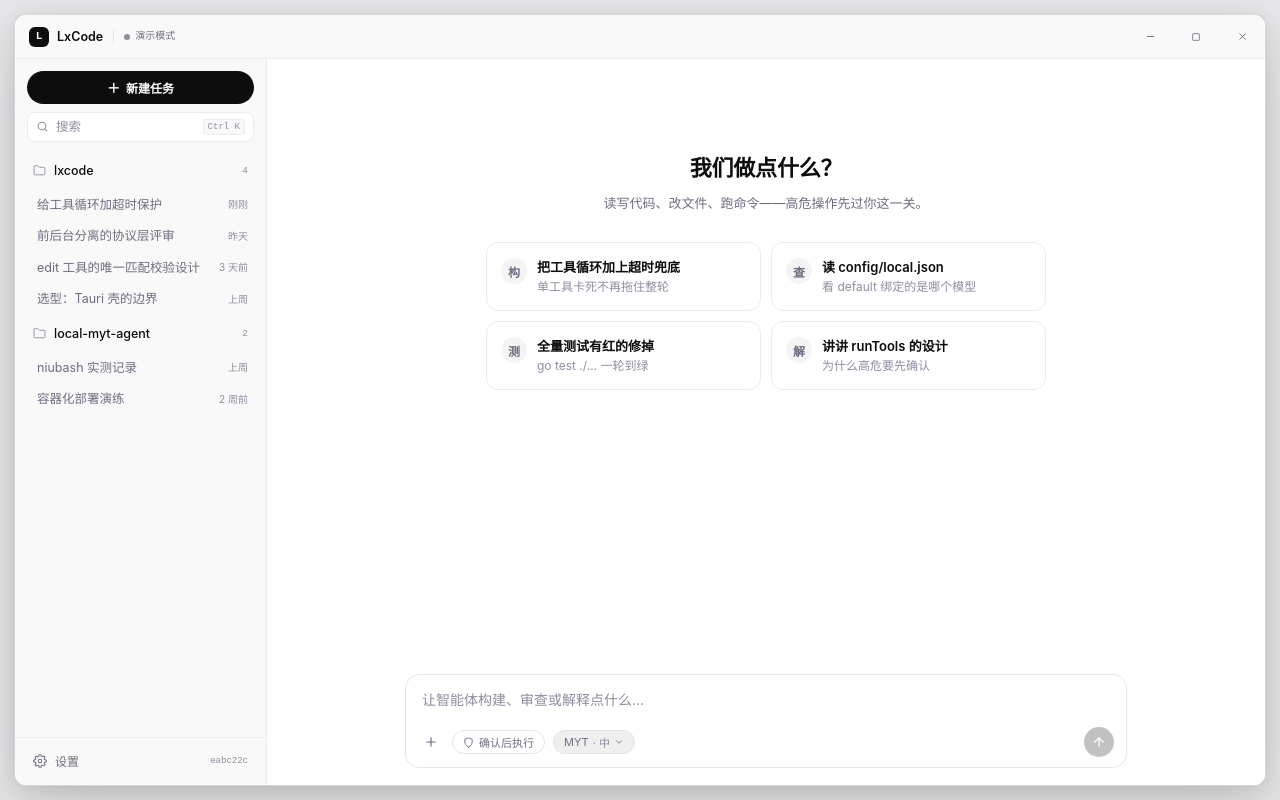
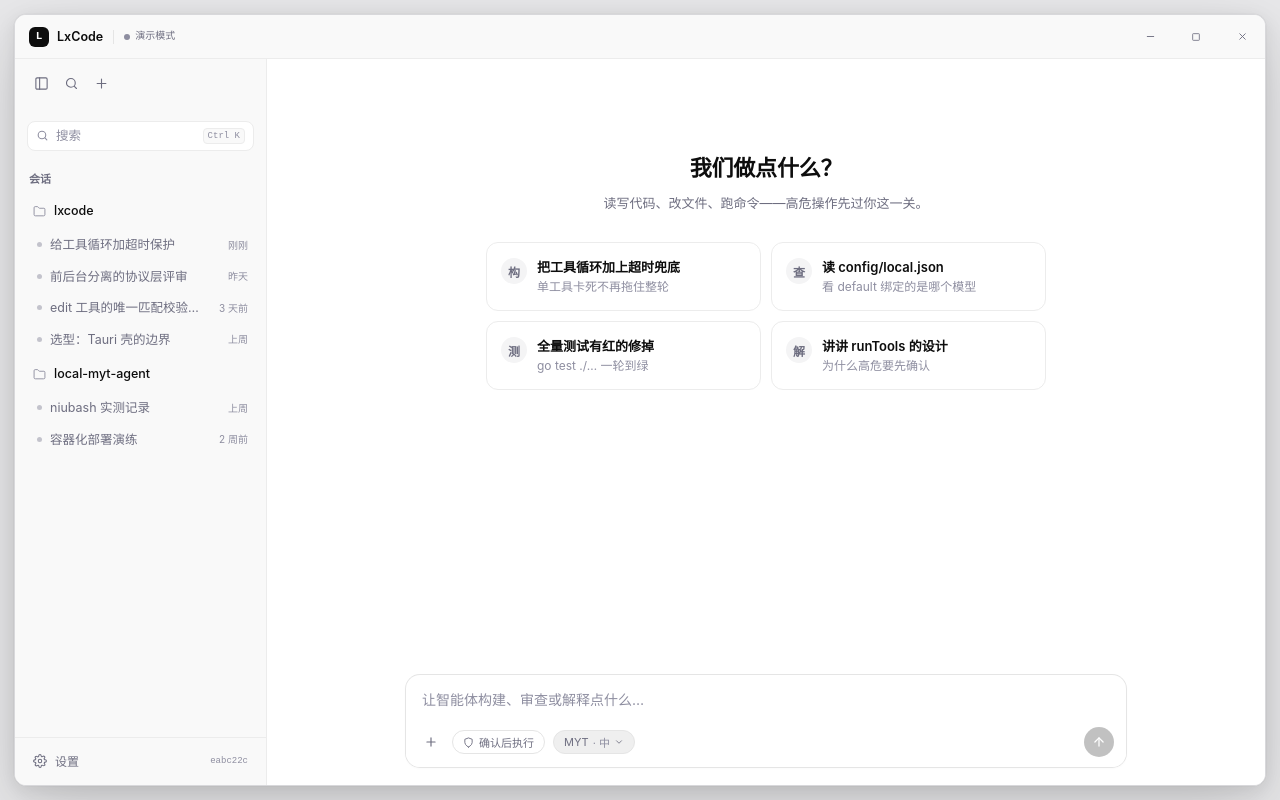
Before and after one commit to Laoxiao7274/lxcode, a React (Vite) app in the folder frontend/: page / in a window 1280 px wide. Built offline with nearby package versions, Linux system fonts and the light colour scheme.

Commit message:
feat(前端): 侧栏按 Codex Directory 补齐细节（顶部图标行 / Threads 标题+三点 / 项目行 hover 操作 / 会话状态蓝点）

```diff
--- a/frontend/src/components/Sidebar.tsx
+++ b/frontend/src/components/Sidebar.tsx
@@ -1,4 +1,4 @@
-import { useState } from "react";
+import { useRef, useState } from "react";
 import type { AgentSource } from "../agent/types";
 
 /** 侧栏：品牌 → 新建任务 → 搜索（过滤会话）→ 任务列表 → 底部设置。 */
@@ -14,6 +14,7 @@ export function Sidebar({
   onOpenSettings: () => void;
 }) {
   const [query, setQuery] = useState("");
+  const searchRef = useRef<HTMLInputElement>(null);
   const all = source.sessions();
   const list = query.trim()
     ? all.filter((s) => s.title.toLowerCase().includes(query.trim().toLowerCase()))
@@ -21,16 +22,34 @@ export function Sidebar({
 
   return (
     <aside className="sidebar">
+      {/* 顶部图标行（Codex：侧栏切换 / 搜索 / 新建） */}
+      <div className="sidebar-iconbar">
+        <button type="button" className="ib-btn" aria-label="折叠侧栏" title="折叠侧栏">
+          <svg width="15" height="15" viewBox="0 0 24 24" fill="none" stroke="currentColor" strokeWidth="1.8" strokeLinecap="round" strokeLinejoin="round" aria-hidden="true">
+            <rect x="3" y="3" width="18" height="18" rx="2" />
+            <path d="M9 3v18" />
+          </svg>
+        </button>
+        <button type="button" className={"ib-btn" + (query ? " on" : "")} aria-label="搜索" title="搜索" onClick={() => searchRef.current?.focus()}>
+          <svg width="15" height="15" viewBox="0 0 24 24" fill="none" stroke="currentColor" strokeWidth="1.8" strokeLinecap="round" strokeLinejoin="round" aria-hidden="true">
+            <circle cx="11" cy="11" r="7" />
+            <path d="m20 20-3.5-3.5" />
+          </svg>
+        </button>
+        <button type="button" className="ib-btn" aria-label="新建任务" title="新建任务" onClick={() => !busy && source.newSession()}>
+          <svg width="15" height="15" viewBox="0 0 24 24" fill="none" stroke="currentColor" strokeWidth="1.8" strokeLinecap="round" strokeLinejoin="round" aria-hidden="true">
+            <path d="M12 5v14M5 12h14" />
+          </svg>
+        </button>
+      </div>
       <div className="sidebar-pad">
-        <button className="new-task-btn" onClick={() => !busy && source.newSession()}>
-          <span className="plusGlyph">＋</span> 新建任务
-        </button>
         <div className="search-box">
           <svg className="search-icon" width="13" height="13" viewBox="0 0 24 24" fill="none" stroke="currentColor" strokeWidth="2" strokeLinecap="round" strokeLinejoin="round" aria-hidden="true">
             <circle cx="11" cy="11" r="7" />
             <path d="m20 20-3.5-3.5" />
           </svg>
           <input
+            ref={searchRef}
             value={query}
             placeholder="搜索"
             aria-label="搜索任务"
@@ -53,8 +72,15 @@ export function Sidebar({
           )}
         </div>
       </div>
-      {/* Codex 式嵌套分组：项目（文件夹行）→ 组内会话（缩进 + 蓝点 + 相对时间），
-          超过 4 条折叠为 Show more（截图实证的 Directory 形态） */}
+      {/* 会话嵌套分组（Codex Directory 形态）+ Threads 标题行 */}
+      <div className="sidebar-label threads-label">
+        会话
+        <span className="threads-actions" aria-hidden>
+          <svg width="13" height="13" viewBox="0 0 24 24" fill="currentColor" aria-hidden="true">
+            <circle cx="5" cy="12" r="1.6" /><circle cx="12" cy="12" r="1.6" /><circle cx="19" cy="12" r="1.6" />
+          </svg>
+        </span>
+      </div>
       {(() => {
         const SHOW = 4;
         const groups = new Map<string, typeof all>();
@@ -74,7 +100,14 @@ export function Sidebar({
                   <path d="M20 20a2 2 0 0 0 2-2V8a2 2 0 0 0-2-2h-7.9a2 2 0 0 1-1.69-.9L9.6 3.9A2 2 0 0 0 7.93 3H4a2 2 0 0 0-2 2v13a2 2 0 0 0 2 2Z" />
                 </svg>
                 <span className="ws-name">{ws}</span>
-                <span className="ws-count">{sessions.length}</span>
+                <span className="ws-actions" aria-hidden>
+                  <svg width="12" height="12" viewBox="0 0 24 24" fill="currentColor" aria-hidden="true">
+                    <circle cx="5" cy="12" r="1.5" /><circle cx="12" cy="12" r="1.5" /><circle cx="19" cy="12" r="1.5" />
+                  </svg>
+                  <svg width="12" height="12" viewBox="0 0 24 24" fill="none" stroke="currentColor" strokeWidth="1.8" strokeLinecap="round" strokeLinejoin="round" aria-hidden="true">
+                    <path d="M17 3a2.85 2.83 0 1 1 4 4L7.5 20.5 2 22l1.5-5.5Z" />
+                  </svg>
+                </span>
               </div>
               {visible.map((s) => (
                 <div
@@ -83,8 +116,8 @@ export function Sidebar({
                   onClick={() => !busy && source.resumeSession(s.id)}
                   title={s.title}
                 >
+                  <span className={"s-dot" + (s.id === currentId && busy ? " live" : "")} aria-hidden />
                   <span className="title">{s.title}</span>
-                  {s.id === currentId && busy && <span className="live-dot" />}
                   <span className="time">{s.updatedAt}</span>
                 </div>
               ))}
--- a/frontend/src/styles/global.css
+++ b/frontend/src/styles/global.css
@@ -1266,7 +1266,68 @@ body {
   color: var(--fg-faint);
 }
 
-/* 会话嵌套分组（Codex Directory：项目文件夹行 → 组内会话，Show more 折叠） */
+/* 顶部图标行（Codex：侧栏切换 / 搜索 / 新建） */
+.sidebar-iconbar {
+  display: flex;
+  align-items: center;
+  gap: 2px;
+  padding: 10px 12px 4px;
+}
+.ib-btn {
+  width: 28px;
+  height: 28px;
+  border-radius: 7px;
+  border: none;
+  background: transparent;
+  color: var(--fg-muted);
+  display: inline-flex;
+  align-items: center;
+  justify-content: center;
+  cursor: pointer;
+}
+.ib-btn:hover {
+  background: var(--border-soft);
+  color: var(--fg);
+}
+.ib-btn.on {
+  color: var(--fg);
+  background: var(--border-soft);
+}
+/* Threads 标题行 + 三点 */
+.threads-label {
+  display: flex;
+  align-items: center;
+  justify-content: space-between;
+  padding: 10px 14px 4px;
+}
+.threads-actions {
+  color: var(--fg-faint);
+  display: inline-flex;
+  opacity: 0;
+  transition: opacity 120ms;
+  cursor: pointer;
+}
+.threads-label:hover .threads-actions {
+  opacity: 1;
+}
+/* 会话蓝点（Codex：每条会话前的状态点） */
+.s-dot {
+  width: 5px;
+  height: 5px;
+  border-radius: 50%;
+  background: var(--fg-faint);
+  flex: none;
+  opacity: 0.5;
+}
+.session-item.active .s-dot {
+  background: #3b82f6;
+  opacity: 1;
+}
+.s-dot.live {
+  background: #3b82f6;
+  opacity: 1;
+  animation: pulse 2.4s ease-in-out infinite;
+}
 .ws-group {
   display: flex;
   flex-direction: column;
@@ -1298,11 +1359,23 @@ body {
   flex: 1;
   min-width: 0;
 }
-.ws-count {
-  font-family: var(--font-mono);
-  font-size: 9.5px;
+/* 项目行右侧操作（三点 + 铅笔，hover 显示——Codex 截图形态） */
+.ws-actions {
+  display: inline-flex;
+  gap: 4px;
   color: var(--fg-faint);
   flex: none;
+  opacity: 0;
+  transition: opacity 120ms;
+}
+.ws-row:hover .ws-actions {
+  opacity: 1;
+}
+.ws-actions svg {
+  cursor: pointer;
+}
+.ws-actions svg:hover {
+  color: var(--fg);
 }
 .ws-group .session-item {
   padding-left: 14px;
```
